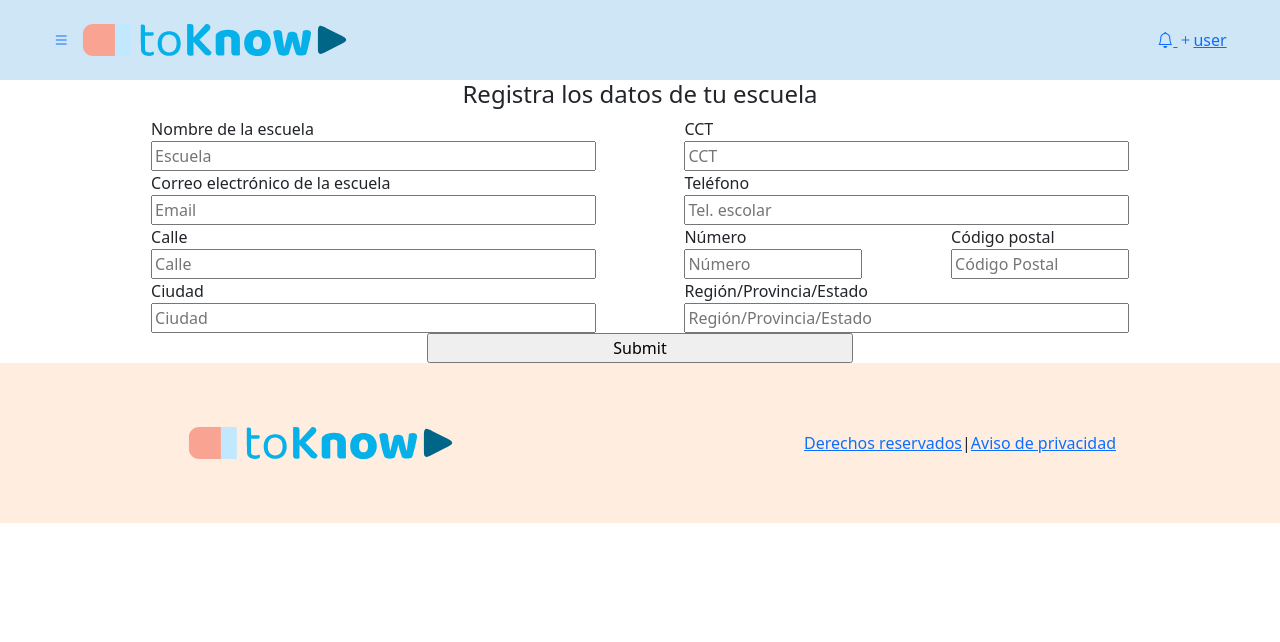
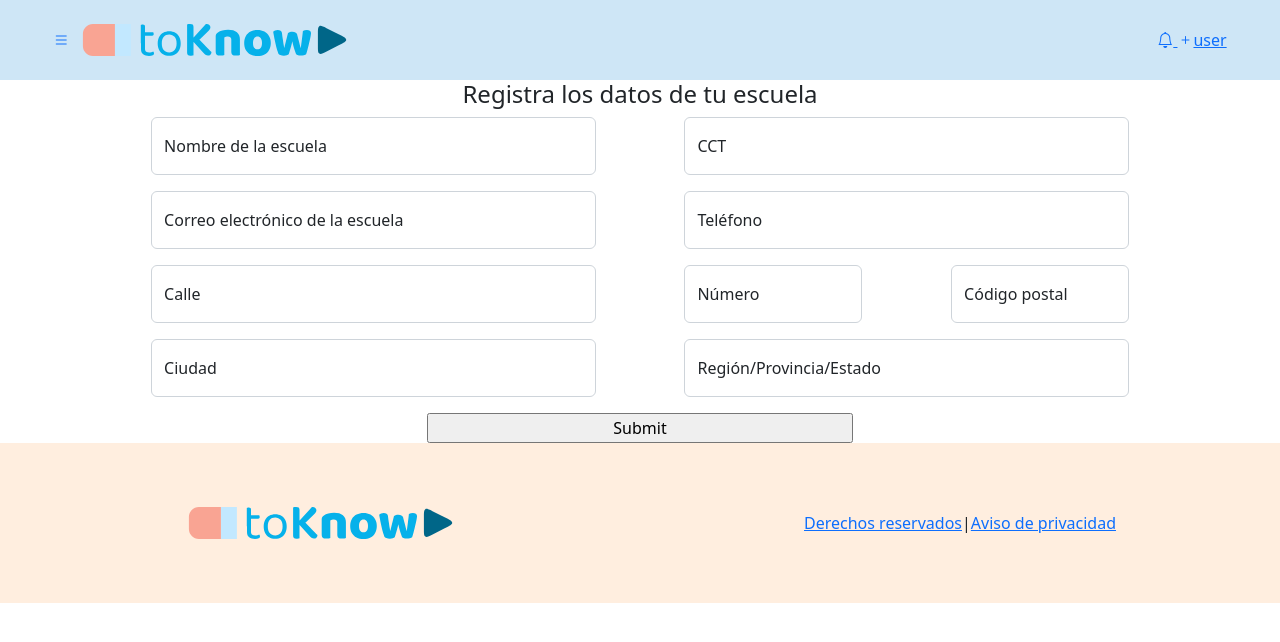
Before and after one commit to to-know-g19/TOKNOW_FE, a Next.js app: page /registerschool in a window 1280 px wide. Shown: the top 642 px of the page. Built offline with nearby package versions, Linux system fonts and the light colour scheme; sample sign-in values are in the browser's storage.

Commit message:
improved register school form style

```diff
--- a/pages/registerschool.js
+++ b/pages/registerschool.js
@@ -46,61 +46,119 @@ export default function registerschool() {
                     <h4>Registra los datos de tu escuela</h4>
                     <div className='col-10 d-flex flex-wrap justify-content-around'>
                         <div className='d-flex col-5 flex-column'>
-                            <label>Nombre de la escuela</label>
-                            <input name='nameSchool' {...register("nameSchool", { required: true, minLength: 3, maxLength: 45 })} placeholder='Escuela'></input>
+                            <div className="form-floating mb-3">
+                                <input
+                                    name='nameSchool'
+                                    className="form-control"
+                                    placeholder='Escuela'
+                                    {...register("nameSchool", { required: true, minLength: 3, maxLength: 45 })} ></input>
                                 {errors.nameSchool && errors.nameSchool.type === "required" && <span className='text-danger'>*Este campo es requerido.</span>}
                                 {errors.nameSchool && errors.nameSchool.type === "minLength" && <span className='text-danger'>*El campo requiere más de 2 caracteres</span>}
                                 {errors.nameSchool && errors.nameSchool.type === "maxLength" && <span className='text-danger'>*El campo requiere menos de 46 caracteres</span>}
+                                <label>Nombre de la escuela</label>
+                            </div>
                         </div>
 
 
                         <div className='d-flex col-5 flex-column'>
+                            <div className="form-floating mb-3">
+                                <input
+                                    name='cct'
+                                    className="form-control"
+                                    placeholder='CCT'
+                                    {...register("cct")} ></input>
                                 <label>CCT</label>
-                            <input name='cct' {...register("cct")} placeholder='CCT'></input>
+                            </div>
                         </div>
 
 
 
                         <div className='d-flex col-5 flex-column'>
+                            <div className="form-floating mb-3">
+                                <input
+                                    type='email'
+                                    name='emailSchool'
+                                    className="form-control"
+                                    placeholder='Email'
+                                    {...register("emailSchool", { required: true })}></input>
+                                {errors.emailSchool && errors.emailSchool.type === "required" && <span className='text-danger'>*Este campo es requerido.</span>}
                                 <label>Correo electrónico de la escuela</label>
-                            <input type='email' name='emailSchool' {...register("emailSchool", { required: true})} placeholder='Email'></input>
-                            {errors.emailSchool && errors.emailSchool.type === "required" && <span className='text-danger'>*Este campo es requerido.</span>}
+                            </div>
                         </div>
 
 
                         <div className='d-flex col-5 flex-column'>
+                            <div className="form-floating mb-3">
+                                <input
+                                    type='number'
+                                    name='phoneSchool'
+                                    className="form-control"
+                                    placeholder='Tel. escolar'
+                                    {...register("phoneSchool")} ></input>
                                 <label>Teléfono</label>
-                            <input type='number' name='phoneSchool' {...register("phoneSchool")} placeholder='Tel. escolar'></input>
+                            </div>
                         </div>
 
 
                         <div className='d-flex col-5 flex-column'>
+                            <div className="form-floating mb-3">
+                                <input
+                                    name='addressStreet'
+                                    className="form-control"
+                                    placeholder='Calle'
+                                    {...register("addressStreet")}></input>
                                 <label>Calle</label>
-                            <input name='addressStreet' {...register("addressStreet")} placeholder='Calle'></input>
+                            </div>
                         </div>
 
 
                         <div className='d-flex col-2 flex-column'>
+                            <div className="form-floating mb-3">
+                                <input
+                                    type='number'
+                                    name='addressNumber'
+                                    className="form-control"
+                                    placeholder='Número'
+                                    {...register("addressNumber")} ></input>
                                 <label>Número</label>
-                            <input type='number' name='addressNumber' {...register("addressNumber")} placeholder='Número'></input>
+                            </div>
                         </div>
 
 
                         <div className='d-flex col-2 flex-column'>
+                            <div className="form-floating mb-3">
+                                <input
+                                    type='number'
+                                    name='postalCode'
+                                    className="form-control"
+                                    placeholder='Código Postal'
+                                    {...register("postalCode")} ></input>
                                 <label>Código postal</label>
-                            <input type='number' name='postalCode' {...register("postalCode")} placeholder='Código Postal'></input>
+                            </div>
                         </div>
 
 
                         <div className='d-flex col-5 flex-column'>
+                            <div className="form-floating mb-3">
+                                <input
+                                    name='city'
+                                    className="form-control"
+                                    placeholder='Ciudad'
+                                    {...register("city")} ></input>
                                 <label>Ciudad</label>
-                            <input name='city' {...register("city")} placeholder='Ciudad'></input>
+                            </div>
                         </div>
 
 
                         <div className='d-flex col-5 flex-column'>
+                            <div className="form-floating mb-3">
+                                <input
+                                    name='state'
+                                    className="form-control"
+                                    placeholder='Región/Provincia/Estado'
+                                    {...register("state")} ></input>
                                 <label>Región/Provincia/Estado</label>
-                            <input name='state' {...register("state")} placeholder='Región/Provincia/Estado'></input>
+                            </div>
                         </div>
 
 
```
Lines whose indentation alone changed are shown as unchanged.
